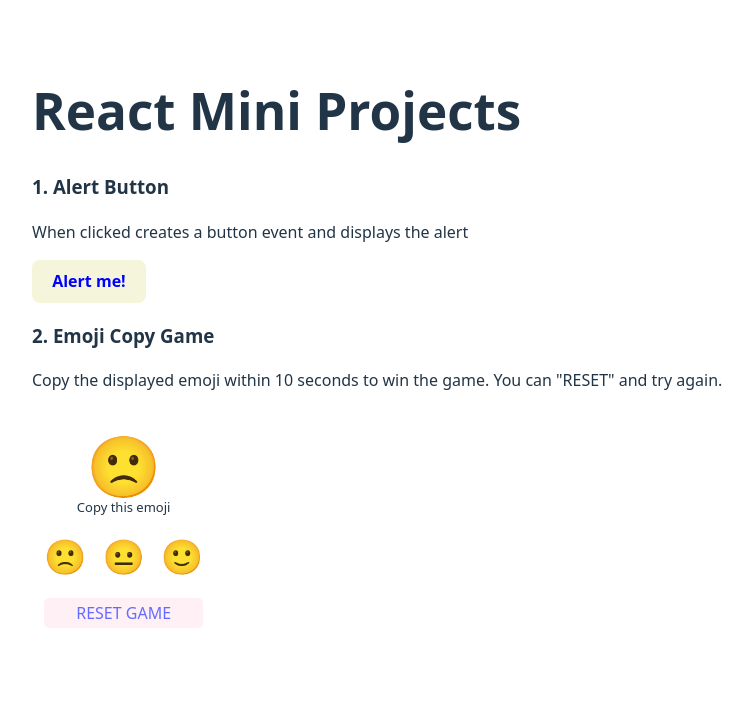
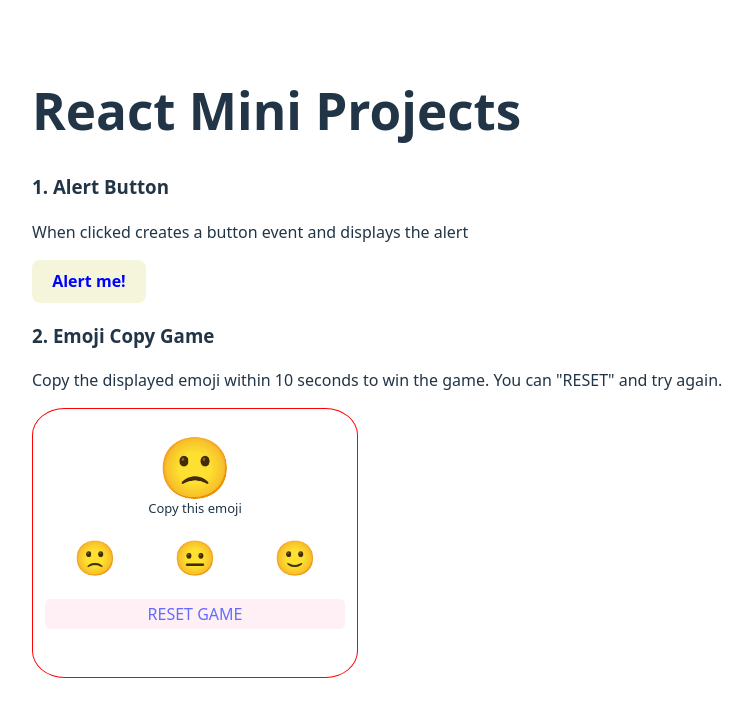
Before and after one commit to vigilvv/react-mini-challenges, a React (Vite) app: page / in a window 1280 px wide. Shown: the top 716 px of the page, without its empty margins (16-769 px from the left). Built offline with nearby package versions, Linux system fonts and the light colour scheme.

Commit message:
Proj2: encapsulte handleResent in own function

```diff
--- a/src/mini-projects/Project02_EmojiCopyGame/EmojiCopyGame.module.css
+++ b/src/mini-projects/Project02_EmojiCopyGame/EmojiCopyGame.module.css
@@ -1,13 +1,13 @@
 .gameBox {
     /* background-color: red; */
+    width: 300px;
     display: inline-block;
     padding: 12px;
-    /* border: 5px; */
+    border: 1px solid red;
     border-radius: 10%;
-    border-width: 1px;
-    border-color: red;
     object-fit: contain;
     text-align: center;
+    padding-bottom: 3rem;
 }
 
 .selectedEmoji {
@@ -24,12 +24,13 @@
     padding: 0;
     list-style: none;
     display: flex;
-    /* justify-content: flex-start; */
-    gap: 16px;
+    justify-content: space-around;
+    /* gap: 8px; */
     font-size: 34px;
     /* background-color: aqua; */
     /* margin-left: -2rem; */
     /* margin-top: -1rem; */
+    text-align: center;
 }
 
 .resetButton {
--- a/src/mini-projects/Project02_EmojiCopyGame/EmojiCopyGame.tsx
+++ b/src/mini-projects/Project02_EmojiCopyGame/EmojiCopyGame.tsx
@@ -25,14 +25,14 @@
     const copiedEmoji = target.innerText;
     const copiedTimestamp = e.timeStamp;
 
-    console.log(copiedTimestamp);
-
     if (copiedEmoji === selectedEmoji.emoji && copiedTimestamp <= 10000) {
       alert("Winner!");
     } else {
       alert("You lose! Try again by pressing the RESET button.");
     }
   };
+
+  const handleReset = () => window.location.reload();
 
   return (
     <div className={styles.gameBox}>
@@ -45,10 +45,7 @@
           </li>
         ))}
       </ul>
-      <a
-        onClick={() => window.location.reload()}
-        className={styles.resetButton}
-      >
+      <a onClick={handleReset} className={styles.resetButton}>
         RESET GAME
       </a>
     </div>
```
